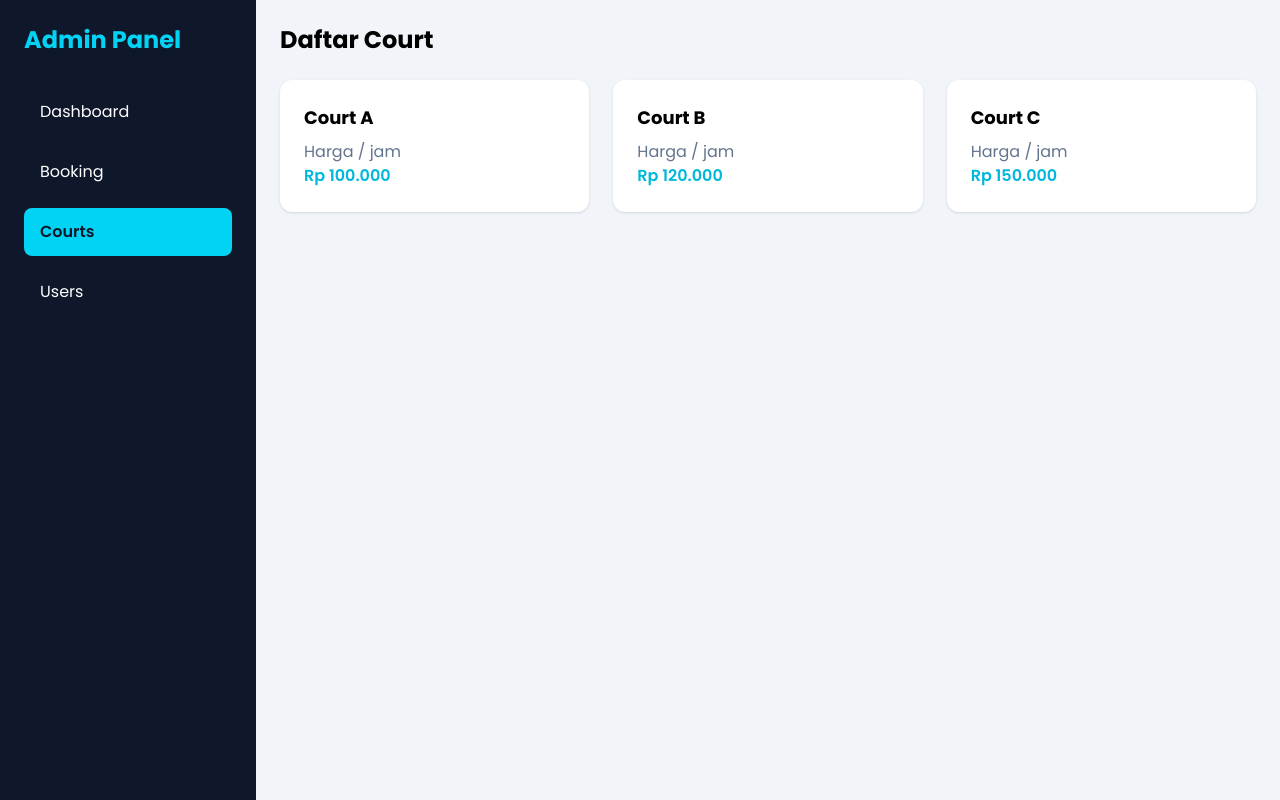
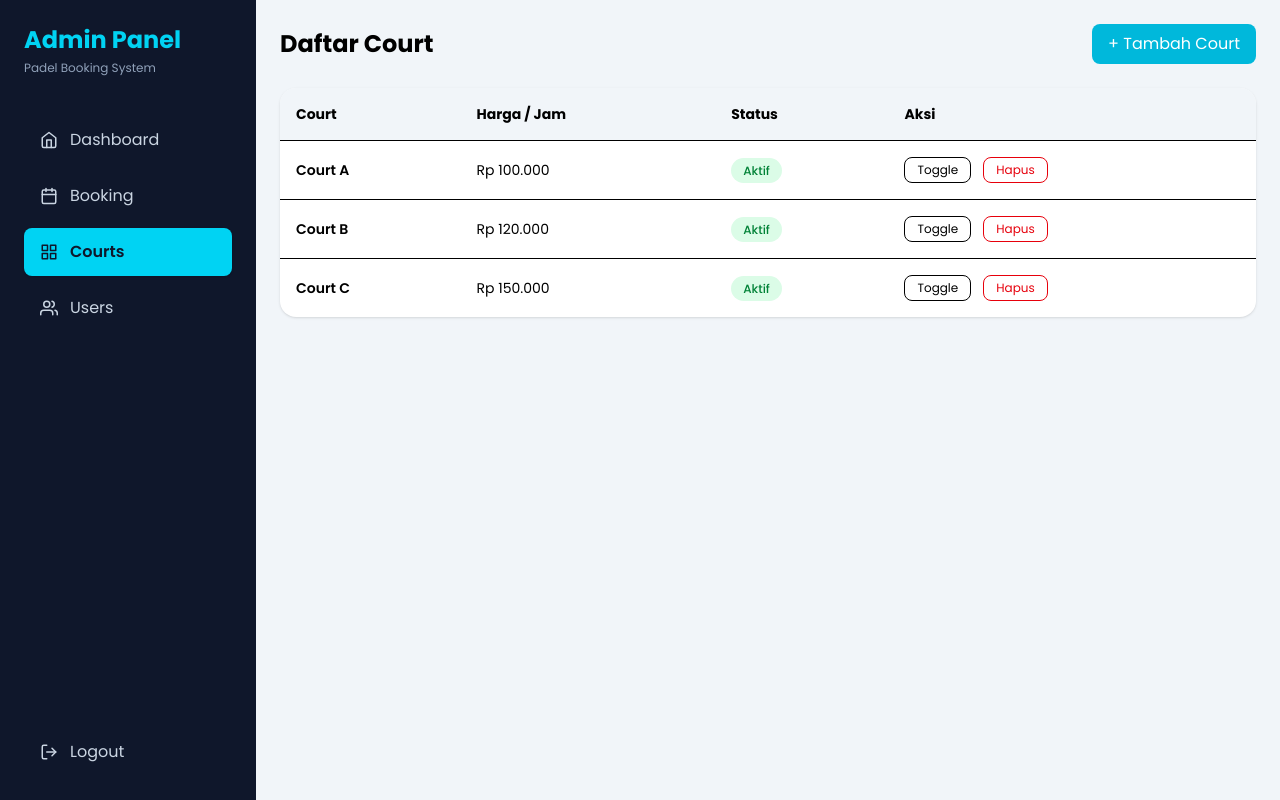
Before and after one commit to rafael2028-kilap/padel-rafael, a React (Vite) app: page /#/admin/courts in a window 1280 px wide. Built offline with nearby package versions, Linux system fonts and the light colour scheme.

Commit message:
feat: add admin dashboard and improve navbar & contact

```diff
--- a/package.json
+++ b/package.json
@@ -19,6 +19,7 @@
     "react-dom": "^19.2.0",
     "react-icons": "^5.5.0",
     "react-router-dom": "^7.13.0",
+    "recharts": "^3.7.0",
     "tailwindcss": "^4.1.18"
   },
   "devDependencies": {
--- a/src/admin/AdminLayout.jsx
+++ b/src/admin/AdminLayout.jsx
@@ -4,7 +4,10 @@ export default function AdminLayout({ children }) {
   return (
     <div className="flex min-h-screen bg-slate-100">
       <Sidebar />
-      <div className="flex-1 p-6">{children}</div>
+
+      <main className="flex-1 p-4 md:p-6 overflow-x-auto">
+        {children}
+      </main>
     </div>
   );
 }
--- a/src/admin/Courts.jsx
+++ b/src/admin/Courts.jsx
@@ -1,31 +1,174 @@
+import { useState } from "react";
 import AdminLayout from "./AdminLayout";
 
-const courts = [
-  { name: "Court A", price: 100000 },
-  { name: "Court B", price: 120000 },
-  { name: "Court C", price: 150000 },
+const defaultCourts = [
+  { id: 1, name: "Court A", price: 100000, status: "Aktif" },
+  { id: 2, name: "Court B", price: 120000, status: "Aktif" },
+  { id: 3, name: "Court C", price: 150000, status: "Aktif" },
 ];
 
 export default function Courts() {
+  const [courts, setCourts] = useState(() => {
+    const stored = JSON.parse(localStorage.getItem("padelCourts"));
+    if (stored && stored.length) return stored;
+
+    localStorage.setItem("padelCourts", JSON.stringify(defaultCourts));
+    return defaultCourts;
+  });
+
+  const [showModal, setShowModal] = useState(false);
+  const [form, setForm] = useState({ name: "", price: "" });
+function addCourt(e) {
+  e.preventDefault();
+
+  const newCourt = {
+    id: Date.now(),
+    name: form.name,
+    price: Number(form.price.replace(/\./g, "")),
+    status: "Aktif",
+  };
+
+  const updated = [...courts, newCourt];
+  setCourts(updated);
+  localStorage.setItem("padelCourts", JSON.stringify(updated));
+
+  setForm({ name: "", price: "" });
+  setShowModal(false);
+}
+
+
+  function toggleStatus(id) {
+    const updated = courts.map((c) =>
+      c.id === id
+        ? { ...c, status: c.status === "Aktif" ? "Nonaktif" : "Aktif" }
+        : c
+    );
+    setCourts(updated);
+    localStorage.setItem("padelCourts", JSON.stringify(updated));
+  }
+
+  function deleteCourt(id) {
+    const updated = courts.filter((c) => c.id !== id);
+    setCourts(updated);
+    localStorage.setItem("padelCourts", JSON.stringify(updated));
+  }
+
   return (
     <AdminLayout>
-      <h2 className="text-2xl font-bold mb-6">
-        Daftar Court
-      </h2>
+      <div className="flex justify-between items-center mb-6">
+        <h2 className="text-2xl font-bold">Daftar Court</h2>
+        <button
+          onClick={() => setShowModal(true)}
+          className="bg-cyan-500 text-white px-4 py-2 rounded-lg hover:bg-cyan-600"
+        >
+          + Tambah Court
+        </button>
+      </div>
 
-      <div className="grid grid-cols-1 md:grid-cols-3 gap-6">
-        {courts.map((c) => (
-          <div key={c.name} className="bg-white p-6 rounded-xl shadow">
-            <h3 className="font-bold text-lg">{c.name}</h3>
-            <p className="text-slate-500 mt-2">
-              Harga / jam
-            </p>
-            <p className="text-cyan-500 font-semibold">
-              Rp {c.price.toLocaleString("id-ID")}
-            </p>
-          </div>
-        ))}
+      {/* TABLE */}
+      <div className="bg-white rounded-2xl shadow overflow-x-auto">
+        <table className="w-full text-sm">
+          <thead className="bg-slate-100">
+            <tr>
+              <th className="p-4 text-left">Court</th>
+              <th className="p-4 text-left">Harga / Jam</th>
+              <th className="p-4 text-left">Status</th>
+              <th className="p-4 text-left">Aksi</th>
+            </tr>
+          </thead>
+
+          <tbody>
+            {courts.map((c) => (
+              <tr key={c.id} className="border-t hover:bg-slate-50">
+                <td className="p-4 font-semibold">{c.name}</td>
+                <td className="p-4">
+                  Rp {c.price.toLocaleString("id-ID")}
+                </td>
+                <td className="p-4">
+                  <span
+                    className={`px-3 py-1 text-xs rounded-full font-medium
+                    ${
+                      c.status === "Aktif"
+                        ? "bg-green-100 text-green-700"
+                        : "bg-red-100 text-red-700"
+                    }`}
+                  >
+                    {c.status}
+                  </span>
+                </td>
+                <td className="p-4 flex gap-3">
+                  <button
+                    onClick={() => toggleStatus(c.id)}
+                    className="px-3 py-1 text-xs rounded-lg border hover:bg-slate-100"
+                  >
+                    Toggle
+                  </button>
+                  <button
+                    onClick={() => deleteCourt(c.id)}
+                    className="px-3 py-1 text-xs rounded-lg border text-red-600 hover:bg-red-50"
+                  >
+                    Hapus
+                  </button>
+                </td>
+              </tr>
+            ))}
+
+            {courts.length === 0 && (
+              <tr>
+                <td colSpan="4" className="p-6 text-center text-slate-400">
+                  Tidak ada court
+                </td>
+              </tr>
+            )}
+          </tbody>
+        </table>
       </div>
+
+      {/* MODAL TAMBAH COURT */}
+      {showModal && (
+        <div className="fixed inset-0 bg-black/40 flex items-center justify-center z-50">
+          <form
+            onSubmit={addCourt}
+            className="bg-white p-6 rounded-xl w-full max-w-md"
+          >
+            <h3 className="font-bold text-lg mb-4">Tambah Court</h3>
+
+            <input
+              className="border p-3 rounded w-full mb-3"
+              placeholder="Nama Court"
+              value={form.name}
+              onChange={(e) =>
+                setForm({ ...form, name: e.target.value })
+              }
+              required
+            />
+
+            <input
+              className="border p-3 rounded w-full mb-4"
+              type="number"
+              placeholder="Harga / Jam"
+              value={form.price}
+              onChange={(e) =>
+                setForm({ ...form, price: e.target.value })
+              }
+              required
+            />
+
+            <div className="flex justify-end gap-2">
+              <button
+                type="button"
+                onClick={() => setShowModal(false)}
+                className="px-4 py-2 border rounded"
+              >
+                Batal
+              </button>
+              <button className="px-4 py-2 bg-cyan-500 text-white rounded">
+                Simpan
+              </button>
+            </div>
+          </form>
+        </div>
+      )}
     </AdminLayout>
   );
 }
--- a/src/admin/Dashboard.jsx
+++ b/src/admin/Dashboard.jsx
@@ -1,13 +1,39 @@
 import AdminLayout from "./AdminLayout";
+import {
+  BarChart,
+  Bar,
+  XAxis,
+  YAxis,
+  Tooltip,
+  ResponsiveContainer,
+} from "recharts";
 
 export default function Dashboard() {
   const bookings =
     JSON.parse(localStorage.getItem("padelBookings")) || [];
 
+  const courts =
+    JSON.parse(localStorage.getItem("padelCourts")) || [];
+
+  const users =
+    JSON.parse(localStorage.getItem("padelUsers")) || [];
+
   const income = bookings.reduce(
     (sum, b) => sum + b.price,
     0
   );
+
+  const activeCourts = courts.filter(
+    (c) => c.status === "Aktif"
+  ).length;
+
+  // data grafik: jumlah booking per court
+  const chartData = courts.map((court) => ({
+    name: court.name,
+    total: bookings.filter(
+      (b) => b.court === court.name
+    ).length,
+  }));
 
   return (
     <AdminLayout>
@@ -15,13 +41,41 @@ export default function Dashboard() {
         Dashboard Admin
       </h2>
 
-      <div className="grid grid-cols-1 md:grid-cols-4 gap-6">
+      {/* STAT CARDS */}
+      <div className="grid grid-cols-1 md:grid-cols-4 gap-6 mb-10">
+        <Card title="Total Booking" value={bookings.length} />
+        <Card title="Court Aktif" value={activeCourts} />
+        <Card
+          title="Pendapatan"
+          value={`Rp ${income.toLocaleString("id-ID")}`}
+        />
+        <Card title="User Aktif" value={users.length} />
+      </div>
 
-        <Card title="Total Booking" value={bookings.length} />
-        <Card title="Court Aktif" value="3" />
-        <Card title="Pendapatan" value={`Rp ${income.toLocaleString("id-ID")}`} />
-        <Card title="User Aktif" value="-" />
+      {/* CHART */}
+      <div className="bg-white p-6 rounded-2xl shadow">
+        <h3 className="font-semibold mb-4">
+          Booking per Court
+        </h3>
 
+        {chartData.length === 0 ? (
+          <p className="text-slate-400 text-sm">
+            Belum ada data booking
+          </p>
+        ) : (
+          <ResponsiveContainer width="100%" height={320}>
+            <BarChart data={chartData}>
+              <XAxis dataKey="name" />
+              <YAxis allowDecimals={false} />
+              <Tooltip />
+              <Bar
+                dataKey="total"
+                fill="#22d3ee"
+                radius={[6, 6, 0, 0]}
+              />
+            </BarChart>
+          </ResponsiveContainer>
+        )}
       </div>
     </AdminLayout>
   );
@@ -29,7 +83,7 @@ export default function Dashboard() {
 
 function Card({ title, value }) {
   return (
-    <div className="bg-white p-5 rounded-xl shadow">
+    <div className="bg-white p-5 rounded-xl shadow hover:shadow-lg transition">
       <p className="text-sm text-slate-500">{title}</p>
       <p className="text-2xl font-bold mt-2">{value}</p>
     </div>
--- a/src/admin/Sidebar.jsx
+++ b/src/admin/Sidebar.jsx
@@ -1,38 +1,89 @@
 import { NavLink } from "react-router-dom";
+import {
+  FiHome,
+  FiCalendar,
+  FiGrid,
+  FiUsers,
+  FiLogOut,
+} from "react-icons/fi";
 
 const menu = [
-  { name: "Dashboard", path: "/admin" },
-  { name: "Booking", path: "/admin/booking" },
-  { name: "Courts", path: "/admin/courts" },
-  { name: "Users", path: "/admin/users" },
+  {
+    name: "Dashboard",
+    path: "/admin",
+    icon: <FiHome size={18} />,
+  },
+  {
+    name: "Booking",
+    path: "/admin/booking",
+    icon: <FiCalendar size={18} />,
+  },
+  {
+    name: "Courts",
+    path: "/admin/courts",
+    icon: <FiGrid size={18} />,
+  },
+  {
+    name: "Users",
+    path: "/admin/users",
+    icon: <FiUsers size={18} />,
+  },
 ];
 
 export default function Sidebar() {
+  function handleLogout() {
+    // clear semua data frontend
+    localStorage.clear();
+
+    // redirect ke landing page GitHub Pages
+    window.location.href =
+      "https://rafael2028-kilap.github.io/padel-rafael/";
+  }
+
   return (
-    <aside className="w-64 bg-slate-900 text-white p-6 relative z-50">
+    <aside className="w-64 min-h-screen bg-slate-900 text-white p-6 hidden md:flex flex-col">
 
-      <h1 className="text-2xl font-bold text-cyan-400 mb-8">
-        Admin Panel
-      </h1>
+      {/* Logo / Title */}
+      <div className="mb-10">
+        <h1 className="text-2xl font-bold text-cyan-400">
+          Admin Panel
+        </h1>
+        <p className="text-xs text-slate-400 mt-1">
+          Padel Booking System
+        </p>
+      </div>
 
-      <nav className="space-y-3">
+      {/* Navigation */}
+      <nav className="flex-1 space-y-2">
         {menu.map((m) => (
           <NavLink
             key={m.path}
             to={m.path}
             end
             className={({ isActive }) =>
-              `block px-4 py-3 rounded-lg transition cursor-pointer
-              ${isActive
-                ? "bg-cyan-400 text-slate-900 font-semibold"
-                : "hover:bg-white/10"}`
+              `flex items-center gap-3 px-4 py-3 rounded-lg transition-all
+              ${
+                isActive
+                  ? "bg-cyan-400 text-slate-900 font-semibold shadow"
+                  : "text-slate-300 hover:bg-white/10 hover:text-white"
+              }`
             }
           >
-            {m.name}
+            {m.icon}
+            <span>{m.name}</span>
           </NavLink>
         ))}
       </nav>
 
+      {/* Logout */}
+      <button
+        onClick={handleLogout}
+        className="flex items-center gap-3 px-4 py-3 rounded-lg
+        text-slate-300 hover:bg-red-500 hover:text-white transition"
+      >
+        <FiLogOut size={18} />
+        Logout
+      </button>
     </aside>
   );
 }
```
Also changed, not shown: src/admin/Booking.jsx (+40 -12 lines), src/admin/Users.jsx (+48 -20 lines), 1 other file (tests, documents, lock files or other folders).
